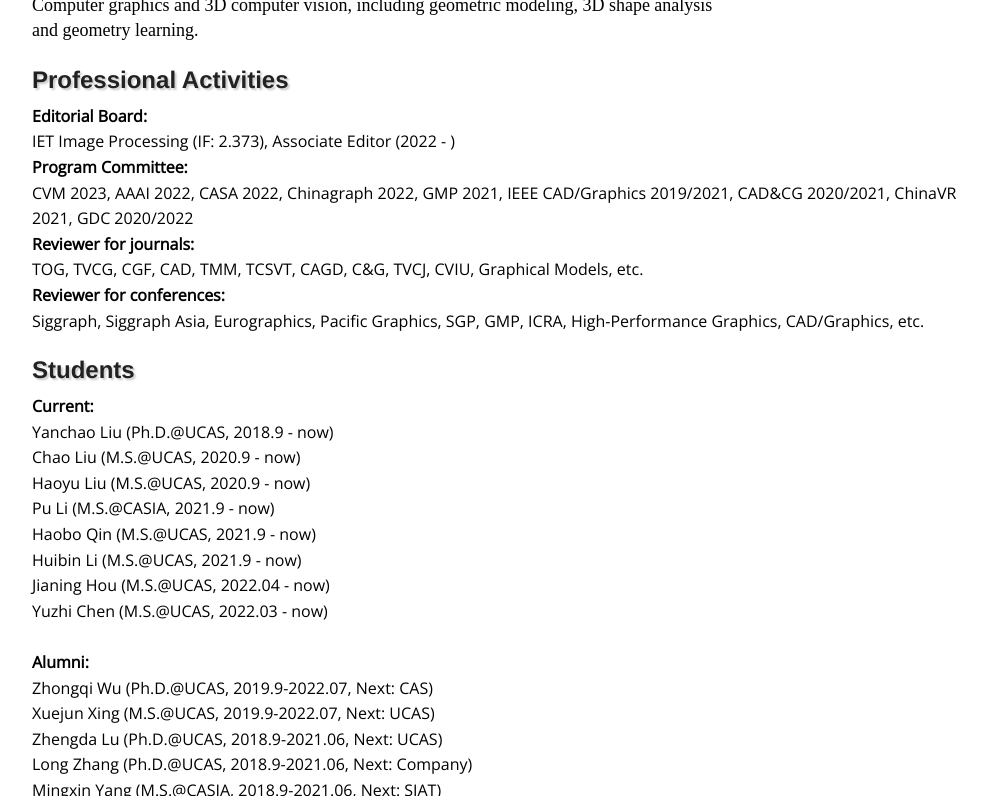
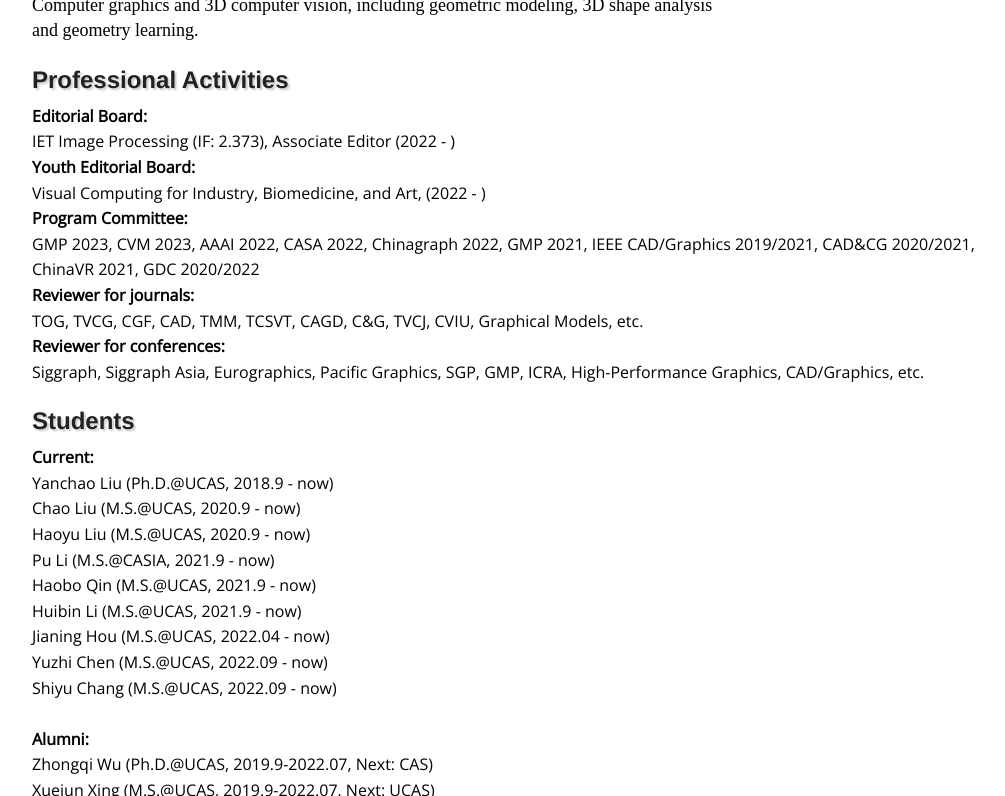
Before and after one commit to jianweiguo/jianweiguo.github.io, a Jekyll site: the page built from index.html, in a window 1280 px wide and 900 px high, scrolled down 391 px, cut to the strip 104-900 px from the top of the window. Shown: the whole strip, without its empty margins (128-1133 px from the left). Built offline with Jekyll 4.4.1, drawn with Linux system fonts in a browser that asks for light colours.

Commit message:
Update index.html

```diff
--- a/index.html
+++ b/index.html
@@ -29,7 +29,8 @@
 <!--Activities-->
 <h2>Professional Activities</h2>
 	<h4>Editorial Board:</h4> IET Image Processing (IF: 2.373), Associate Editor (2022 - )
-	<h4>Program Committee:</h4> CVM 2023, AAAI 2022, CASA 2022, Chinagraph 2022, GMP 2021, IEEE CAD/Graphics 2019/2021, CAD&CG 2020/2021, ChinaVR 2021, GDC 2020/2022
+        <h4>Youth Editorial Board:</h4> Visual Computing for Industry, Biomedicine, and Art, (2022 - )
+	<h4>Program Committee:</h4> GMP 2023, CVM 2023, AAAI 2022, CASA 2022, Chinagraph 2022, GMP 2021, IEEE CAD/Graphics 2019/2021, CAD&CG 2020/2021, ChinaVR 2021, GDC 2020/2022
         <h4>Reviewer for journals:</h4> TOG, TVCG, CGF, CAD, TMM, TCSVT, CAGD, C&G, TVCJ, CVIU, Graphical Models, etc.
 	<h4>Reviewer for conferences:</h4> Siggraph, Siggraph Asia, Eurographics, Pacific Graphics, SGP, GMP, ICRA, High-Performance Graphics, CAD/Graphics, etc.
 
@@ -43,7 +44,8 @@
 	Haobo Qin (M.S.@UCAS, 2021.9 - now)<br />
 	Huibin Li (M.S.@UCAS, 2021.9 - now)<br />
 	Jianing Hou (M.S.@UCAS, 2022.04 - now)<br />
-	Yuzhi Chen (M.S.@UCAS, 2022.03 - now)<br />
+	Yuzhi Chen (M.S.@UCAS, 2022.09 - now)<br />
+        Shiyu Chang (M.S.@UCAS, 2022.09 - now)<br />
 
 	<br />
 	<h4>Alumni:</h4>
```
